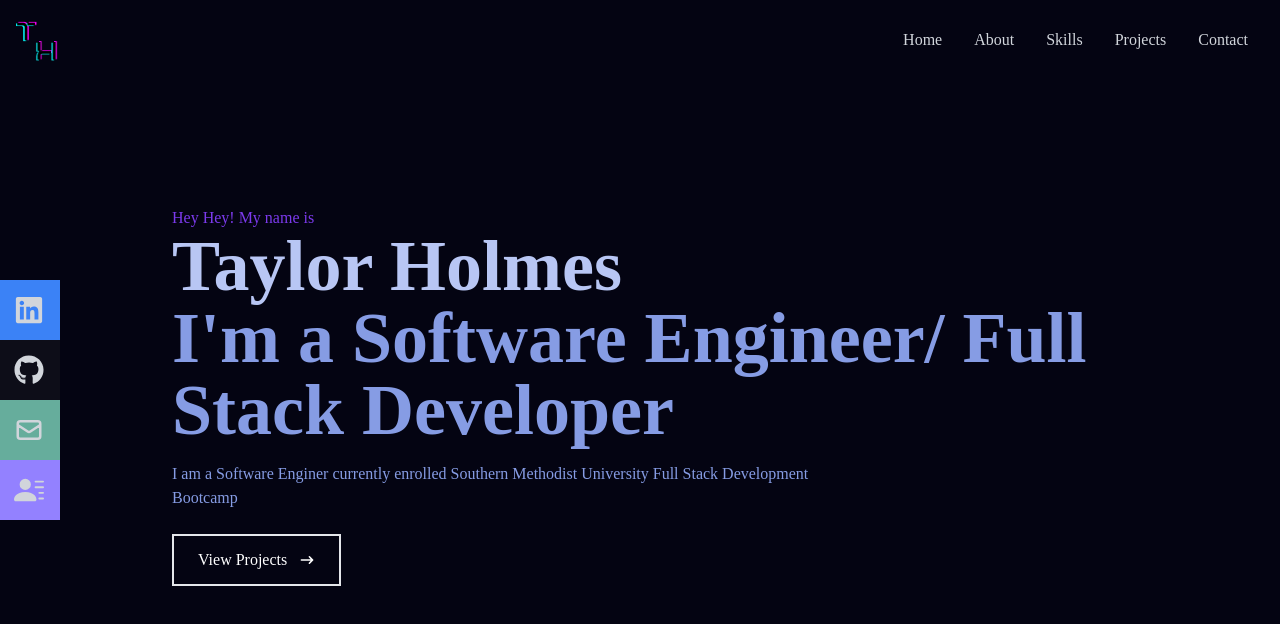
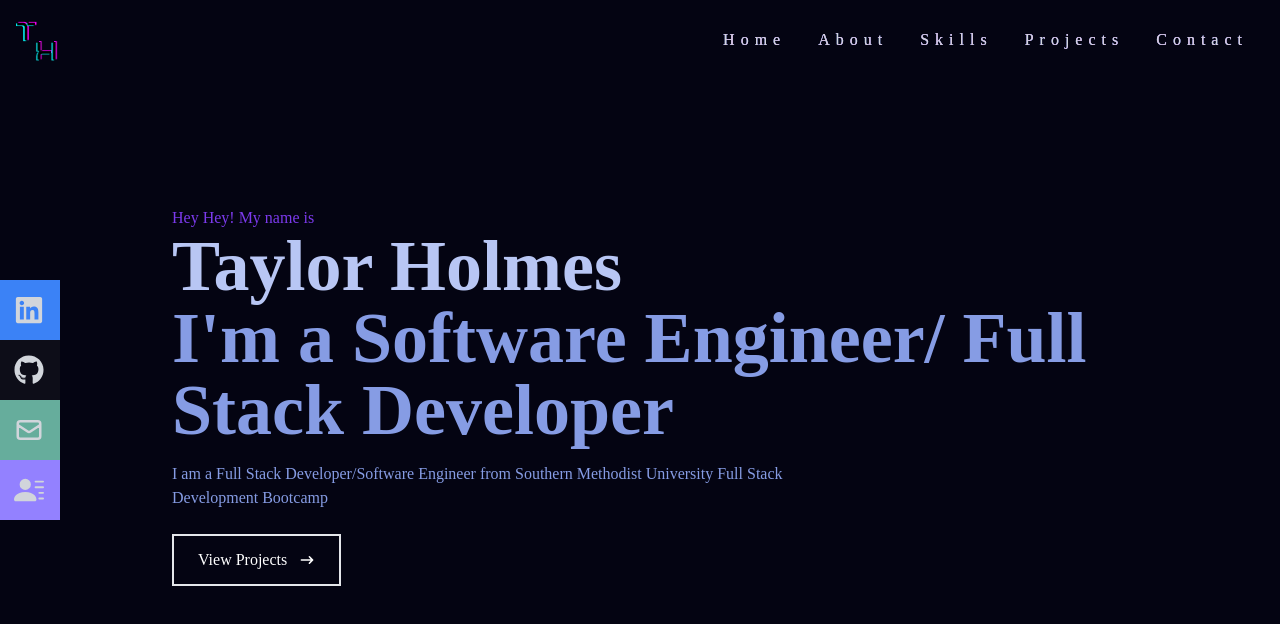
Before and after one commit to TaylorH07/react-portfolio, a React (Create React App) app: page / in a window 1280 px wide. Shown: the top 624 px of the page. Built offline with nearby package versions, Linux system fonts and the light colour scheme.

Commit message:
added anaglyph and adjusted titles

```diff
--- a/src/App.js
+++ b/src/App.js
@@ -5,6 +5,7 @@ import Navbar from "./components/Navbar";
 import Projects from "./components/Projects";
 import Skills from "./components/Skills";
 // import Hero from "./components/Hero"
+
 function App() {
   return (
     <div >
--- a/src/components/Home.jsx
+++ b/src/components/Home.jsx
@@ -13,7 +13,7 @@ const Home = () => {
             <p className='text-violet-600'> Hey Hey! My name is</p>
             <h1 className='text-4xl sm:text-7xl font-bold text-[#b8c6f4] ' > Taylor Holmes </h1>
             <h2 className='text-4xl sm:text-7xl font-bold text-[#869ce4] '> I'm a Software Engineer/ Full Stack Developer</h2>
-            <p className='text-[#869ce4] py-4 max-w-[700px] '> I am a Software Enginer currently enrolled Southern Methodist University
+            <p className='text-[#869ce4] py-4 max-w-[700px] '> I am a Full Stack Developer/Software Engineer from Southern Methodist University
                  Full Stack Development Bootcamp</p>
             <div>
                 <button className='text-white group border-2 px-6 py-3 my-2 flex items-center hover:bg-violet-900 hover:border-violet-600'>
--- a/src/components/Navbar.jsx
+++ b/src/components/Navbar.jsx
@@ -17,27 +17,27 @@ const Navbar = () => {
 
         {/* Menu */}
         <ul className='hidden md:flex'>
-            <li>
+            <li className='anaglyph'>
                 <Link to="home" smooth={true} duration={500}>
                     Home
                 </Link>
             </li>
-            <li>
+            <li className='anaglyph'>
                 <Link to="about" smooth={true} duration={500}>
                     About
                 </Link>
             </li>
-            <li>
+            <li className='anaglyph'>
                 <Link to="skills" smooth={true} duration={500}>
                     Skills
                 </Link>
             </li>
-            <li>
+            <li className='anaglyph'>
                 <Link to="projects" smooth={true} duration={500}>
                     Projects
                 </Link>
             </li>
-            <li>
+            <li className='anaglyph'>
                 <Link to="contact" smooth={true} duration={500}>
                     Contact
                 </Link>
@@ -51,7 +51,7 @@ const Navbar = () => {
 
         {/* Mobile Menu */}
         <ul className={!nav ? 'hidden' : 'absolute top-0 left-0 w-full h-screen bg-[#0a192f] flex flex-col justify-center items-center'}>
-            <li className = 'py-6 text-4xl'>
+            <li className = 'py-6 text-4xl '>
                 <Link onClick={handleClick} to="home" smooth={true} duration={500}>
                     Home
                 </Link>
--- a/src/index.css
+++ b/src/index.css
@@ -28,3 +28,13 @@
     hsla(242, 74%, 61%, 0.8)
   )!important;
 }
+
+.anaglyph {
+  letter-spacing: 6px;
+  text-shadow: rgb(239, 72, 225) 0 0, cyan 0 0;
+  transition: text-shadow 200ms;
+}
+
+.anaglyph:hover {
+  text-shadow: rgb(239, 72, 225) -6px 0, cyan 6px 0;
+}
```
